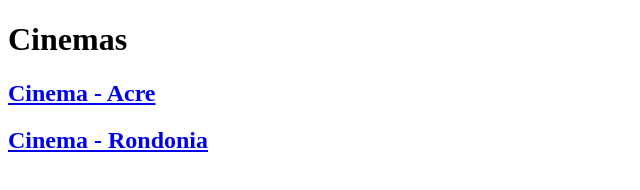
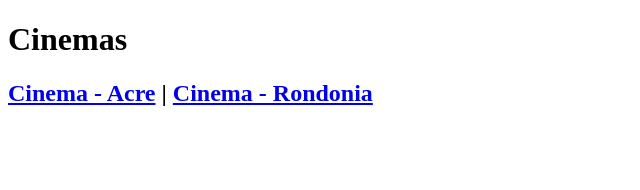
Before and after one commit to vitor-gblop/cinema-web-academy, a plain HTML site: page index.html in a window 1280 px wide. Shown: the whole page, without its empty margins (0-640 px from the left). Drawn offline with Linux system fonts and the light colour scheme.

Commit message:
mudança

```diff
--- a/index.html
+++ b/index.html
@@ -7,7 +7,6 @@
 </head>
 <body>
     <h1>Cinemas</h1>
-    <h2><a href="./estados/ac.html">Cinema - Acre</a></h2>
-    <h2><a href="./estados/ro.html">Cinema - Rondonia</a></h2>
+    <h2><a href="./estados/ac.html">Cinema - Acre</a> | <a href="./estados/ro.html">Cinema - Rondonia</a></h2>
 </body>
 </html>
```
